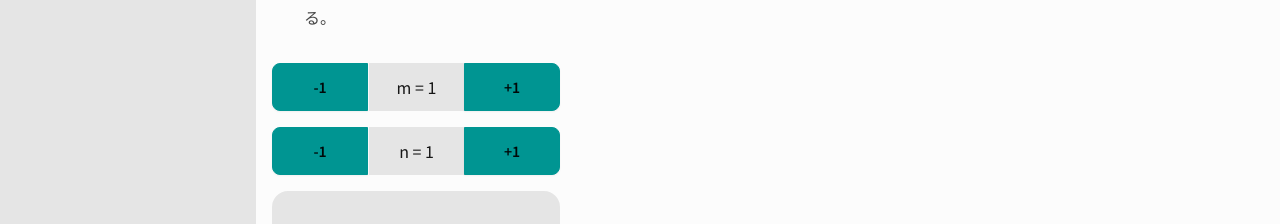
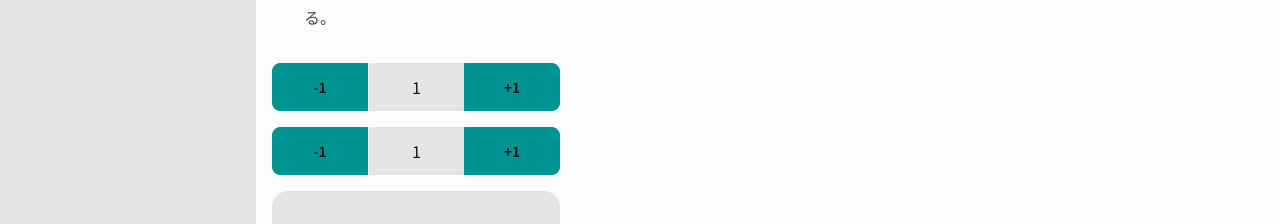
Before and after one commit to kem198/kems-toys, a Next.js app: page /euclidean-algorithm in a window 1280 px wide. Shown: the part 309-533 px from the top of the page. Built offline with nearby package versions, Linux system fonts and the light colour scheme.

Commit message:
IncDecForm: split to Molecules

```diff
--- /dev/null
+++ b/src/components/Molecules/IncDecForm.tsx
@@ -0,0 +1,43 @@
+interface Props {
+  formNum: number;
+  setFormNum: (num: number) => void;
+  decrementNum: number;
+  incrementNum: number;
+}
+
+export default function IncDecForm({
+  formNum,
+  setFormNum,
+  decrementNum,
+  incrementNum,
+}: Props) {
+  /**
+   * count を指定された数値分だけ増加させる関数
+   * @param {number} amount - 増加させる数値
+   */
+  const updateCount = (amount: number) => {
+    setFormNum(formNum + amount);
+  };
+
+  return (
+    <div className="join">
+      <button
+        type="button"
+        className="btn btn-primary join-item w-24"
+        onClick={() => updateCount(decrementNum)}
+      >
+        {decrementNum}
+      </button>
+      <div className="join-item mx-auto flex w-24 place-items-center items-center justify-center rounded-box bg-base-200">
+        {formNum}
+      </div>
+      <button
+        type="button"
+        className="btn btn-primary join-item w-24"
+        onClick={() => updateCount(incrementNum)}
+      >
+        +{incrementNum}
+      </button>
+    </div>
+  );
+}
--- a/src/components/Organisms/FizzBuzzCalc.tsx
+++ b/src/components/Organisms/FizzBuzzCalc.tsx
@@ -1,6 +1,7 @@
 'use client';
 
 import { useState } from 'react';
+import IncDecForm from '../Molecules/IncDecForm';
 
 /**
  * Fizz Buzz を評価する関数
@@ -34,15 +35,6 @@ const doFizzBuzz = (num: number) => {
  */
 export default function FizzBuzzCalc() {
   const [count, setCount] = useState(1);
-
-  /**
-   * count を指定された数値分だけ増加させる関数
-   * @param {number} amount - 増加させる数値
-   */
-  const updateCount = (amount: number) => {
-    setCount((prevCount) => prevCount + amount);
-  };
-
   /**
    * count をリセットする関数
    */
@@ -52,26 +44,12 @@ export default function FizzBuzzCalc() {
 
   return (
     <div className="container my-8 w-fit max-lg:mx-auto">
-      {/* 加算減算させる UI */}
-      <div className="join">
-        <button
-          type="button"
-          className="btn btn-primary join-item w-24"
-          onClick={() => updateCount(-1)}
-        >
-          -1
-        </button>
-        <div className="join-item mx-auto flex w-24 place-items-center items-center justify-center rounded-box bg-base-200">
-          {count}
-        </div>
-        <button
-          type="button"
-          className="btn btn-primary join-item w-24"
-          onClick={() => updateCount(1)}
-        >
-          +1
-        </button>
-      </div>
+      <IncDecForm
+        formNum={count}
+        setFormNum={setCount}
+        decrementNum={-1}
+        incrementNum={1}
+      />
       {/* 結果表示 */}
       <div className="my-4 flex h-20 w-72 place-items-center items-center justify-center rounded-box bg-base-200">
         <p>{doFizzBuzz(count)}</p>
--- a/src/components/Organisms/GcdCalc.tsx
+++ b/src/components/Organisms/GcdCalc.tsx
@@ -1,33 +1,19 @@
 'use client';
 
-import { MouseEventHandler, useState } from 'react';
-
-type UpdateCountFunction = MouseEventHandler<HTMLButtonElement>;
+import { useState } from 'react';
+import IncDecForm from '../Molecules/IncDecForm';
 
 export default function GcdCalc(): JSX.Element {
   // 状態フックを使用して m と n の状態を管理する
-  const [counts, setCounts] = useState<{ m: number; n: number }>({
-    m: 1,
-    n: 1,
-  });
-
-  // ボタンクリック時の処理関数
-  const updateCount: UpdateCountFunction = (event) => {
-    const { name = '', value = '0' } = event.currentTarget.dataset;
-    const addNum = parseInt(value, 10);
-    if (name === 'm' || name === 'n') {
-      setCounts((prevCounts) => ({
-        ...prevCounts,
-        [name]: prevCounts[name] + addNum,
-      }));
-    }
-  };
+  const [mCount, setMCount] = useState(1);
+  const [nCount, setNCount] = useState(1);
 
   /**
    * m と n を初期値 (1) にリセットする関数
    */
   const resetCounts = () => {
-    setCounts({ m: 1, n: 1 });
+    setMCount(1);
+    setNCount(1);
   };
 
   /**
@@ -71,61 +57,23 @@ export default function GcdCalc(): JSX.Element {
   return (
     <div className="container my-8 flex w-fit flex-col gap-4 max-lg:mx-auto">
       {/* mCount の加減算 UI */}
-      <div className="join">
-        <div className="join-item">
-          <button
-            type="button"
-            className="btn btn-primary join-item w-24"
-            onClick={updateCount}
-            data-name="m"
-            data-value="-1"
-          >
-            -1
-          </button>
-        </div>
-        <div className="join-item mx-auto flex w-24 place-items-center items-center justify-center rounded-box bg-base-200">
-          m = {counts.m}
-        </div>
-        <button
-          type="button"
-          className="btn btn-primary join-item w-24"
-          onClick={updateCount}
-          data-name="m"
-          data-value="1"
-        >
-          +1
-        </button>
-      </div>
+      <IncDecForm
+        formNum={mCount}
+        setFormNum={setMCount}
+        decrementNum={-1}
+        incrementNum={1}
+      />
       {/* nCount の加減算 UI */}
-      <div className="join">
-        <button
-          type="button"
-          className="btn btn-primary join-item w-24"
-          onClick={updateCount}
-          data-name="n"
-          data-value="-1"
-        >
-          -1
-        </button>
-        <div className="join-item mx-auto flex w-24 place-items-center items-center justify-center rounded-box bg-base-200">
-          n = {counts.n}
-        </div>
-        <button
-          type="button"
-          className="btn btn-primary join-item w-24"
-          onClick={updateCount}
-          data-name="n"
-          data-value="1"
-        >
-          +1
-        </button>
-      </div>
-
+      <IncDecForm
+        formNum={nCount}
+        setFormNum={setNCount}
+        decrementNum={-1}
+        incrementNum={1}
+      />
       {/* 結果表示領域 */}
       <div className="flex h-20 w-72 place-items-center items-center justify-center rounded-box bg-base-200">
-        <p>{calcGcd(counts.m, counts.n)}</p>
+        <p>{calcGcd(mCount, nCount)}</p>
       </div>
-
       {/* リセット */}
       <button
         type="button"
--- a/src/components/Organisms/NabeatsuAssessmenter.tsx
+++ b/src/components/Organisms/NabeatsuAssessmenter.tsx
@@ -1,6 +1,7 @@
 'use client';
 
 import { useState } from 'react';
+import IncDecForm from '../Molecules/IncDecForm';
 
 /**
  * 入力値が 3 の倍数であるか評価する関数
@@ -51,14 +52,6 @@ export default function NabeatsuAssessmenter() {
   const [count, setCount] = useState(0);
 
   /**
-   * count を指定された数値分だけ増加させる関数
-   * @param {number} amount - 増加させる数値
-   */
-  const updateCount = (amount: number) => {
-    setCount((prevCount) => prevCount + amount);
-  };
-
-  /**
    * count をリセットする関数
    */
   const resetCount = () => {
@@ -68,25 +61,12 @@ export default function NabeatsuAssessmenter() {
   return (
     <div className="container my-8 w-fit max-lg:mx-auto">
       {/* 加算減算させる UI */}
-      <div className="join">
-        <button
-          type="button"
-          className="btn btn-primary join-item w-24"
-          onClick={() => updateCount(-1)}
-        >
-          -1
-        </button>
-        <div className="join-item mx-auto flex w-24 place-items-center items-center justify-center rounded-box bg-base-200">
-          {count}
-        </div>
-        <button
-          type="button"
-          className="btn btn-primary join-item w-24"
-          onClick={() => updateCount(1)}
-        >
-          +1
-        </button>
-      </div>
+      <IncDecForm
+        formNum={count}
+        setFormNum={setCount}
+        decrementNum={-1}
+        incrementNum={1}
+      />
       {/* 結果表示 */}
       <div className="my-4 flex h-20 w-72 place-items-center items-center justify-center rounded-box bg-base-200">
         <p>{isNabeatsu(count) ? `${count}!!!` : count}</p>
```
